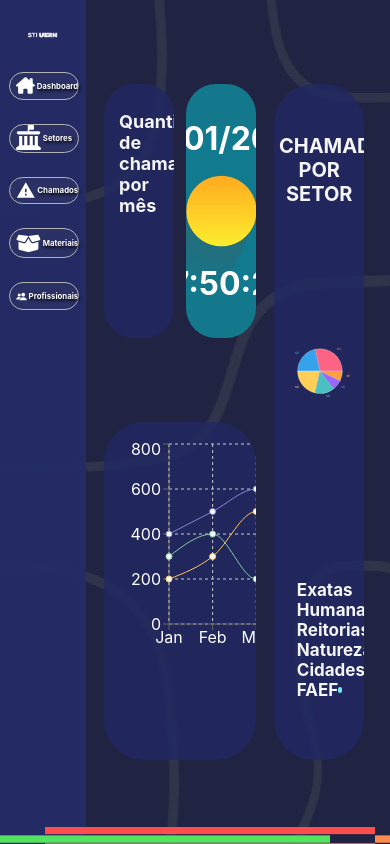
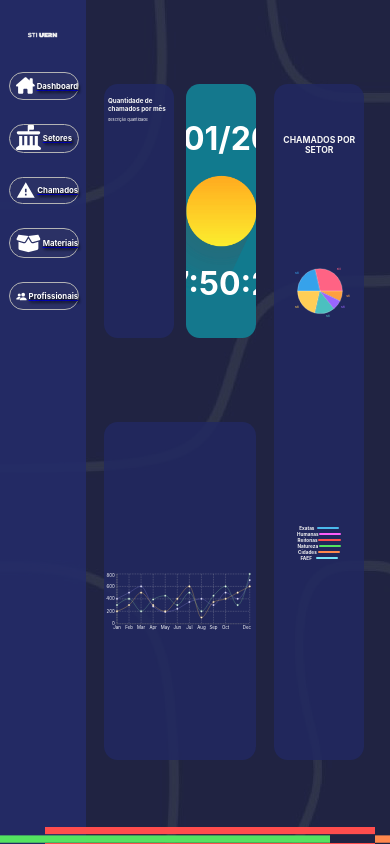
Before and after one commit to jootaavee/STI, a React (Create React App) app: page / in a window 390 px wide. Built offline with nearby package versions, Linux system fonts and the light colour scheme; the HTML template or start-up script is replaced by a standard one.

Commit message:
atuali-responsividade tela 1 (90%)

```diff
--- a/src/pages/css/tela1.css
+++ b/src/pages/css/tela1.css
@@ -17,93 +17,50 @@
 
     position: absolute;
     right: 0rem;
-}
-
-
-.parte_direita_tela_1 {
-    overflow: hidden;
-
-    height: 100%;
-    align-items: center;
-    display: flex;
-    justify-content: center;
-}
 
     .parte_esquerda_tela_1 {
-    overflow: hidden;
+        /* overflow: hidden; */
 
         display: flex;
         flex-direction: column;
         align-items: center;
         justify-content: space-evenly;
         margin-left: 6%;
-}
+        /* border: red 2px solid; */
 
-.parte_superior_tela_1 {
+        .superior_esquerda_tela_1 {
             overflow: hidden;
 
             display: flex;
             justify-content: space-between;
             width: 100%;
-}
 
-.titulo_pizza_tela_1{
-    margin: 50px;
-    height: 5%;
-    width: 90%;
-    font-size: 20px;
-    color: whitesmoke;
-    font-weight: bold;
-    text-align: center;
-}
+            /* border: red 2px solid; */
 
-.pequenas_estatisticas_tela_1{
-    width: 100%;
+            .tabela_QDC {
                 display: flex;
+                width: 18vw;
+                height: 30vh;
                 flex-direction: column;
-    align-items: center;
-    justify-content: center;
-    border-radius: 35px;
-    height: 35%;
-}
-
-.pequeno_detalhe{
-    width: 50%;
-    border-radius: 12px;
-    display: flex;
-    height: 30%;
-    }
-
-.estatistica{
-    width: 50%;
-    display: flex;
-    font-size: 17px;
-    color: whitesmoke;
-    justify-content: space-evenly;
-    align-items: center;
-    font-weight: bold;
-    flex-direction: row;
-}
-
-.PIZZA{
-    display: flex;
-    align-items: center;
-    justify-content: center;
-    width: 100%;
-    height: 45%;
-}
-
-.grafico_PIZZA {
-    display: flex;
-    flex-direction: column;
-    justify-content: start;
-    align-items: center;
 
                 overflow: hidden;
-    height: 80vh;
-    width: 23vw;
+
+                border-radius: 3.5vw;
+
                 background-color: rgb(34, 41, 97, 0.85);
-    border-radius: 40px;
+
+                .titulo_QDC {
+                    color: whitesmoke;
+                    margin-top: 1vh;
+                    margin-left: 1vw;
+                    font-size: 0.8vw;
+                }
+                .desc_titulo_QDC{
+                    color: whitesmoke;
+                    /* margin-top: 1vh; */
+                    margin-left: 1vw;
+                    font-size: 1vw;
+                }
             }
 
             .tabela_hora {
@@ -115,25 +72,20 @@
                 background-position: center;
                 width: 18vw;
                 height: 30vh;
-    border-radius: 30px;
+                border-radius: 3.5vw;
                 display: flex;
                 flex-direction: column;
                 justify-content: center;
                 align-items: center;
                 background-color: rgb(20, 120, 141);
-}
-
-.relogio {
-    color: white;
-}
 
                 .data {
                     color: white;
                 }
-
-
-.link {
-    text-decoration: none;
+                .relogio {
+                    color: white;
+                }
+            }
         }
 
         .grafico_MAT {
@@ -141,27 +93,91 @@
             overflow: hidden;
             width: 39vw;
             background-color: rgb(34, 41, 97, 0.85);
-    border-radius: 40px;
+            border-radius: 3.5vw;
             height: 40vh;
             background-size: contain;
+            align-items: center;
+            justify-content: center;
+
+            .MAT {
+                display: flex;
+                /* height: 36vh; */
+                width: 39vw;
+                margin-top: 3vh;
+                margin-right: 2.5vw;
+
+            }
+        }
+    }
+    .parte_direita_tela_1 {
+        overflow: hidden;
+
+        height: 100%;
+        align-items: center;
+        display: flex;
+        justify-content: center;
+
+        .grafico_PIZZA {
+            display: flex;
+            height: 80vh;
+            width: 23vw;
+            flex-direction: column;
+            justify-content: start;
+            align-items: center;
+
+            overflow:hidden ;
+
+            border-radius: 3.5vw;
+
+            background-color: rgb(34, 41, 97, 0.85);
+
+            .titulo_pizza_tela_1{
+                margin-top: 6vh;
+                height: auto;
+                width: auto;
+                font-size: 2.2vw;
+                color: whitesmoke;
+                font-weight: bold;
+                text-align: center;
+                /* border: green 2px solid; */
             }
 
-.MAT {
-    margin-top: 11%;
+            .PIZZA{
+                display: flex;
+                align-items: center;
+                justify-content: center;
+                width: 100%;
+                height: 40%;
+                /* border: red 2px solid; */
             }
 
-.tabela_QDC {
-    overflow: hidden;
+        }
+        .pequenas_estatisticas_tela_1{
+            width: 100%;
+            display: flex;
+            flex-direction: column;
+            align-items: center;
+            justify-content: center;
+            border-radius: 35px;
+            height: 35%;
 
-    background-color: rgb(34, 41, 97, 0.85);
-    width: 18vw;
-    height: 30vh;
-    border-radius: 30px;
+            .estatistica{
+                display: flex;
+                width: 50%;
+                font-size: 1.2vw;
+                color: whitesmoke;
+                justify-content: space-evenly;
+                align-items: center;
+                font-weight: bold;
+                flex-direction: row;
+
+                .pequeno_detalhe{
+                    display: flex;
+                    width: 50%;
+                    border-radius: 12px;
+                    height: 30%;
                 }
-
-.titulo_QDC {
-    color: whitesmoke;
-    padding: 12px;
-    margin: 3px;
-    font-size: 9px;
             }
+        }
+    }
+}
--- a/src/pages/tela1.tsx
+++ b/src/pages/tela1.tsx
@@ -44,9 +44,18 @@ const Tela1 = () => {
 
             <div className='centro_tela_1'>
                 <div className='parte_esquerda_tela_1'>
-                    <div className='parte_superior_tela_1'>
+                    <div className='superior_esquerda_tela_1'>
                         <div className='tabela_QDC'>
-                            <div className='titulo_QDC'><h1>Quantidade de chamados por mês</h1></div>
+                            <div className='titulo_QDC'>
+                                <h1>
+                                Quantidade de chamados por mês
+                                </h1>
+                            </div>
+                            <div className='desc_titulo_QDC'>
+                                <body>
+                                descrição quantidade
+                                </body>
+                            </div>
                         </div>
                         <div className='tabela_hora'>
                             <h1 className='data'>{<Data />}</h1>
@@ -69,27 +78,32 @@ const Tela1 = () => {
                             <PieChartComponent data={data} />
                         </div>
                         <div className='pequenas_estatisticas_tela_1'>
-                            <div className='estatistica'>Exatas
+                            <div className='estatistica'>
+                                Exatas
                                 <div className='pequeno_detalhe' style={{'backgroundColor': '#4BB9EC'}}>
 
                                 </div>
                             </div>
-                            <div className='estatistica'>Humanas
+                            <div className='estatistica'>
+                                Humanas
                                 <div className='pequeno_detalhe' style={{'backgroundColor': '#FF5DF9'}}>
 
                                 </div>
                             </div>
-                            <div className='estatistica'>Reitorias
+                            <div className='estatistica'>
+                                Reitorias
                                 <div className='pequeno_detalhe' style={{'backgroundColor': '#FF4D4D'}}>
 
                                 </div>
                             </div>
-                            <div className='estatistica'>Natureza
+                            <div className='estatistica'>
+                                Natureza
                                 <div className='pequeno_detalhe' style={{'backgroundColor': '#54E360'}}>
 
                                 </div>
                             </div>
-                            <div className='estatistica'>Cidades
+                            <div className='estatistica'>
+                                Cidades
                                 <div className='pequeno_detalhe' style={{'backgroundColor': '#FF884D'}}>
 
                                 </div>
```
Also changed, not shown: src/components/barralateral/barralateral.css (line endings or trailing spaces). Lines whose indentation alone changed are shown as unchanged.
